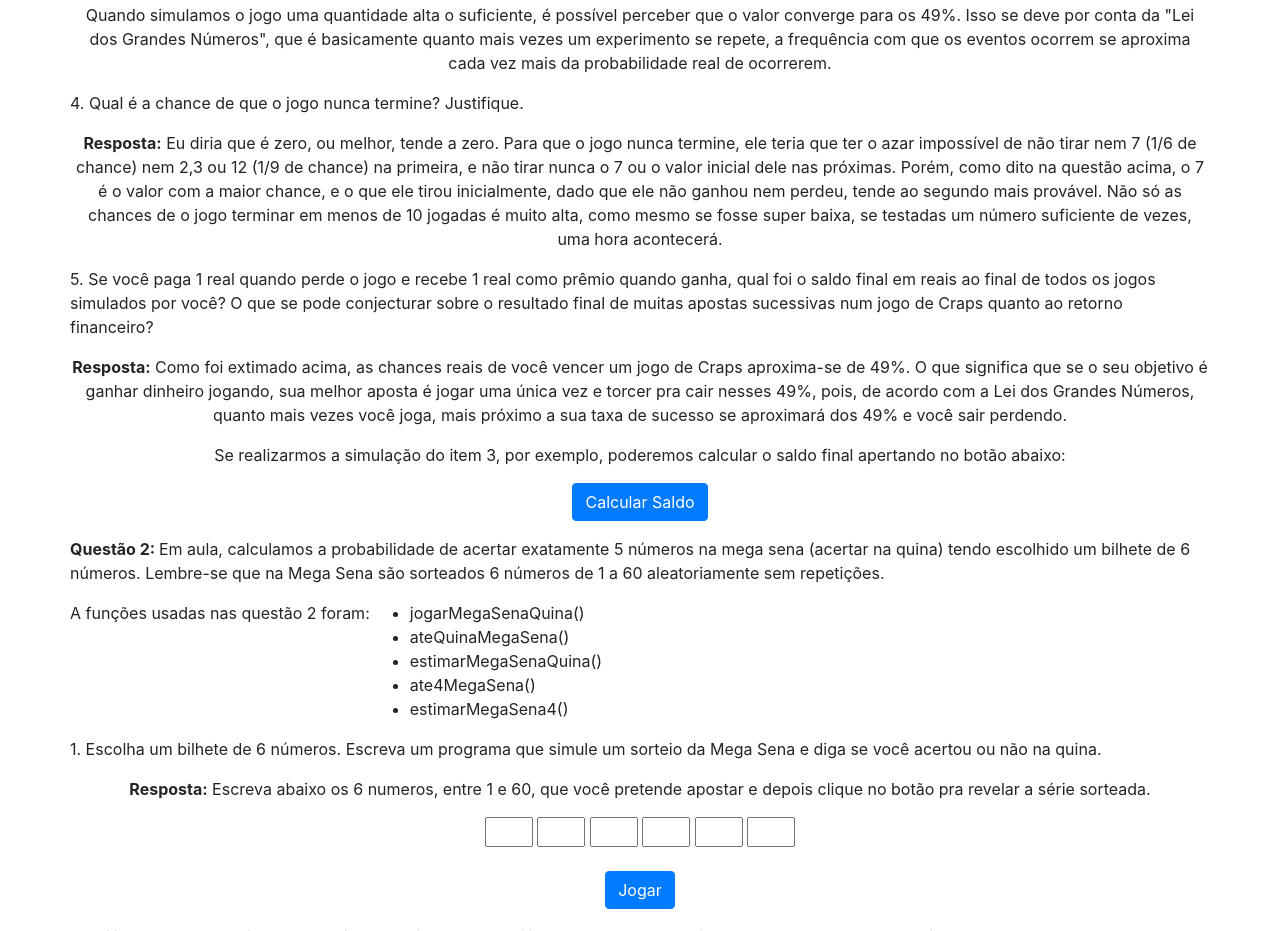
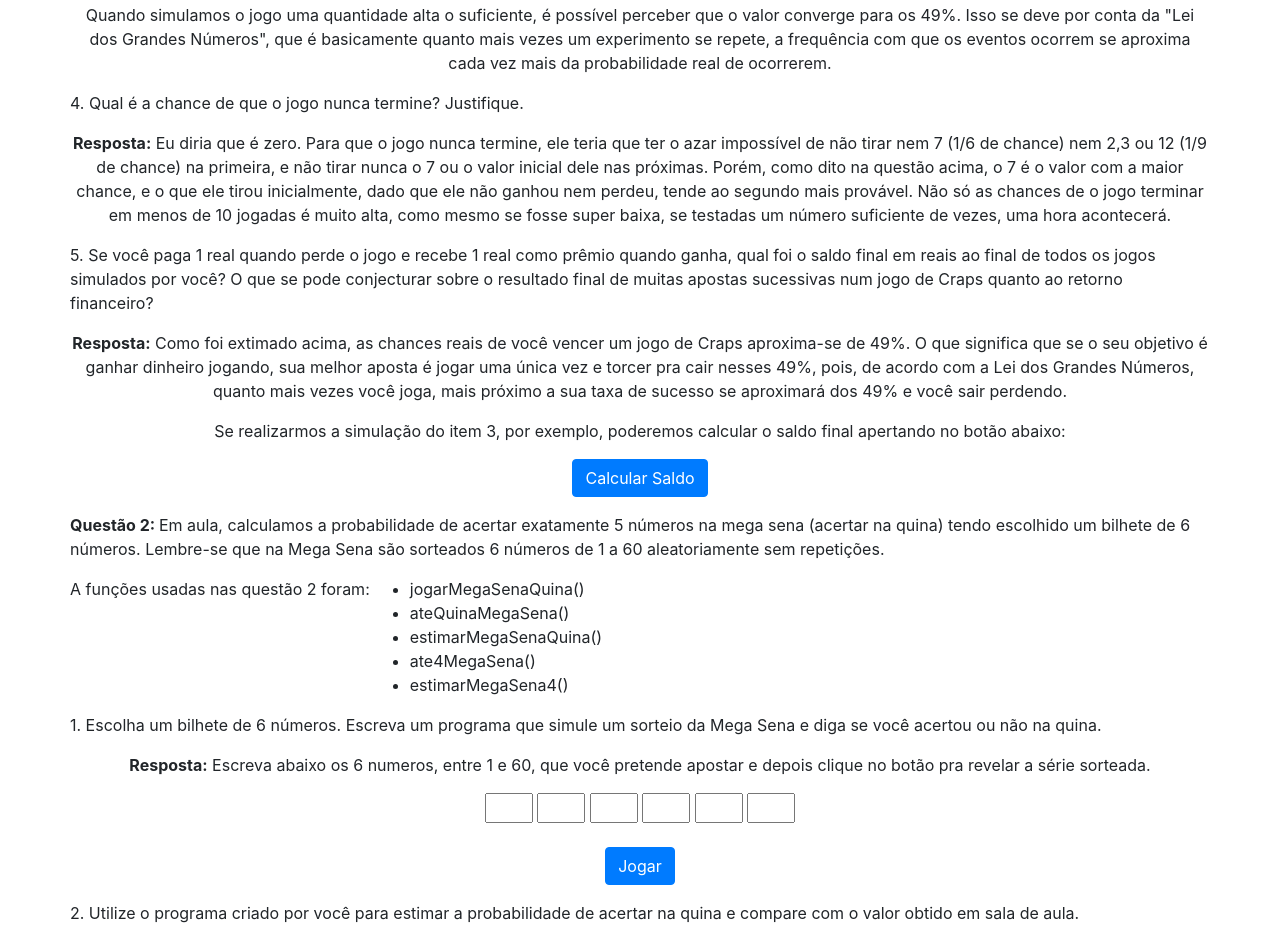
Before and after one commit to CaioCohen/ProbabilitySimulator, a plain HTML site: page index.html in a window 1280 px wide. Shown: the part 1117-2048 px from the top of the page. Drawn offline with nearby package versions, Linux system fonts and the light colour scheme.

Commit message:
ultimas correções

```diff
--- a/index.html
+++ b/index.html
@@ -119,8 +119,8 @@
         <p>4. Qual é a chance de que o jogo nunca termine? Justifique.</p>
         <div class="resposta">
           <p>
-            <span class="bold">Resposta:</span> Eu diria que é zero, ou melhor,
-            tende a zero. Para que o jogo nunca termine, ele teria que ter o
+            <span class="bold">Resposta:</span> Eu diria que é zero.
+             Para que o jogo nunca termine, ele teria que ter o
             azar impossível de não tirar nem 7 (1/6 de chance) nem 2,3 ou 12
             (1/9 de chance) na primeira, e não tirar nunca o 7 ou o valor
             inicial dele nas próximas. Porém, como dito na questão acima, o 7 é
```
